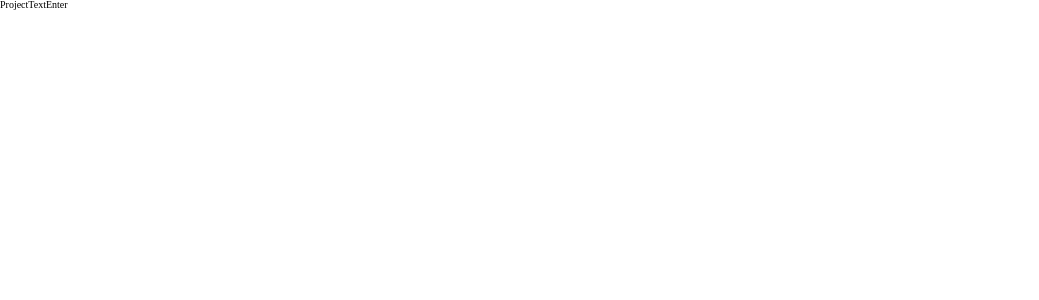
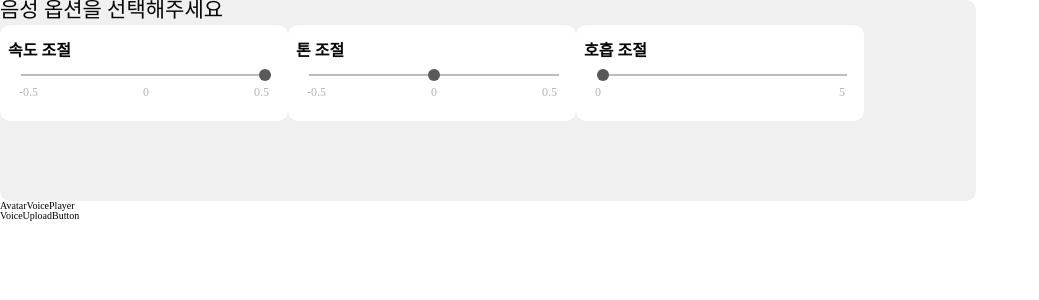
Before and after one commit to hoona1011/HiAvatar, a React (Vite) app: page /project-text-enter in a window 1280 px wide. Shown: the top 300 px of the page, without its empty margins (0-1039 px from the left). Built offline with nearby package versions, Linux system fonts and the light colour scheme; a web font is replaced by a local one.

Commit message:
✨ feat: 음성 옵션 조절 및 옵션에 대한 상태 관리/#24

```diff
--- a/src/components/ui/VoiceController/index.tsx
+++ b/src/components/ui/VoiceController/index.tsx
@@ -1,5 +1,6 @@
-import React, { useState } from 'react'
+import React from 'react'
 import * as S from './style'
+import { InitialOption } from '../../../pages/ProjectTextEnter'
 
 interface VoiceProps {
   label: string
@@ -8,6 +9,8 @@ interface VoiceProps {
   max: number
   step: number
   controlType: string
+  optionValue: InitialOption
+  setOptionValue: React.Dispatch<React.SetStateAction<InitialOption>>
 }
 
 export const VoiceController = ({
@@ -16,14 +19,10 @@ export const VoiceController = ({
   median,
   max,
   step,
-  controlType
+  controlType,
+  optionValue,
+  setOptionValue
 }: VoiceProps) => {
-  interface InitialOption {
-    [key: string]: number
-  }
-  const initialOption: InitialOption = { speed: 0.5, tone: 0, term: 0 }
-  const [optionValue, setOptionValue] = useState(initialOption)
-
   const onChangeHandler = (e: React.ChangeEvent<HTMLInputElement>) => {
     const { name, value } = e.target
 
@@ -35,7 +34,7 @@ export const VoiceController = ({
       <S.RangeContainer>
         <input
           type='range'
-          name={controlType} // ex) speed, tone, term
+          name={controlType} // ex) speed, pitch, sentenceSpacing
           value={optionValue[controlType]}
           min={min}
           max={max}
--- a/src/components/ui/VoiceController/style.ts
+++ b/src/components/ui/VoiceController/style.ts
@@ -5,7 +5,7 @@ export const Container = styled.div`
   height: 9.6rem;
   border-radius: 1rem;
   padding: 1.6rem 0.8rem;
-  box-shadow: 0.5rem 0.5rem 0.5rem gray;
+  background-color: #ffffff;
 
   label {
     font-weight: 600;
@@ -42,7 +42,6 @@ export const RangeLabel = styled.div`
   display: flex;
   justify-content: space-between;
   width: 100%;
-
   color: #b5b5b5;
   font-size: 1.2rem;
   font-weight: 500;
--- a/src/pages/ProjectTextEnter/index.tsx
+++ b/src/pages/ProjectTextEnter/index.tsx
@@ -1,5 +1,67 @@
-import React from 'react'
+import { useState } from 'react'
+import {
+  AvatarVoicePlayer,
+  VoiceController,
+  VoiceUploadButton
+} from '../../components'
+import * as S from './style'
+
+export interface InitialOption {
+  [key: string]: number
+}
 
 export const ProjectTextEnter = () => {
-  return <div>ProjectTextEnter</div>
+  const initialOption: InitialOption = {
+    speed: 0.5,
+    pitch: 0,
+    sentenceSpacing: 0
+  }
+  const [optionValue, setOptionValue] = useState(initialOption)
+
+  return (
+    <div>
+      <S.Container>
+        <S.Label>음성 옵션을 선택해주세요</S.Label>
+        <S.ControllerContainer>
+          <VoiceController
+            label={'속도 조절'}
+            min={-0.5}
+            median={0}
+            max={0.5}
+            step={0.5}
+            controlType={'speed'}
+            optionValue={optionValue}
+            setOptionValue={setOptionValue}
+          />
+          <VoiceController
+            label={'톤 조절'}
+            min={-0.5}
+            median={0}
+            max={0.5}
+            step={0.5}
+            controlType={'pitch'}
+            optionValue={optionValue}
+            setOptionValue={setOptionValue}
+          />
+          <VoiceController
+            label={'호흡 조절'}
+            min={0.0}
+            max={5.0}
+            step={0.1}
+            controlType={'sentenceSpacing'}
+            optionValue={optionValue}
+            setOptionValue={setOptionValue}
+          />
+        </S.ControllerContainer>
+      </S.Container>
+
+      <AvatarVoicePlayer
+        avatarName='가영'
+        hashtag1='활발한'
+        hashtag2='명랑한'
+        hashtag3='밝은'
+      />
+      <VoiceUploadButton />
+    </div>
+  )
 }
--- a/src/pages/ProjectTextEnter/style.ts
+++ b/src/pages/ProjectTextEnter/style.ts
@@ -0,0 +1,21 @@
+import styled from 'styled-components'
+
+export const Container = styled.div`
+  width: 97.6rem;
+  height: 20.1rem;
+  background-color: #f0f0f0;
+  border-radius: 1rem;
+`
+export const Label = styled.div`
+  width: 21rem;
+  height: 2.5rem;
+  color: #060606;
+
+  font-weight: 500;
+  font-size: 2.1rem;
+  white-space: nowrap;
+  /* 자간에 차이가 있는것인지 figma와 다르게 줄바꿈이 생김 */
+`
+export const ControllerContainer = styled.div`
+  display: flex;
+`
```
